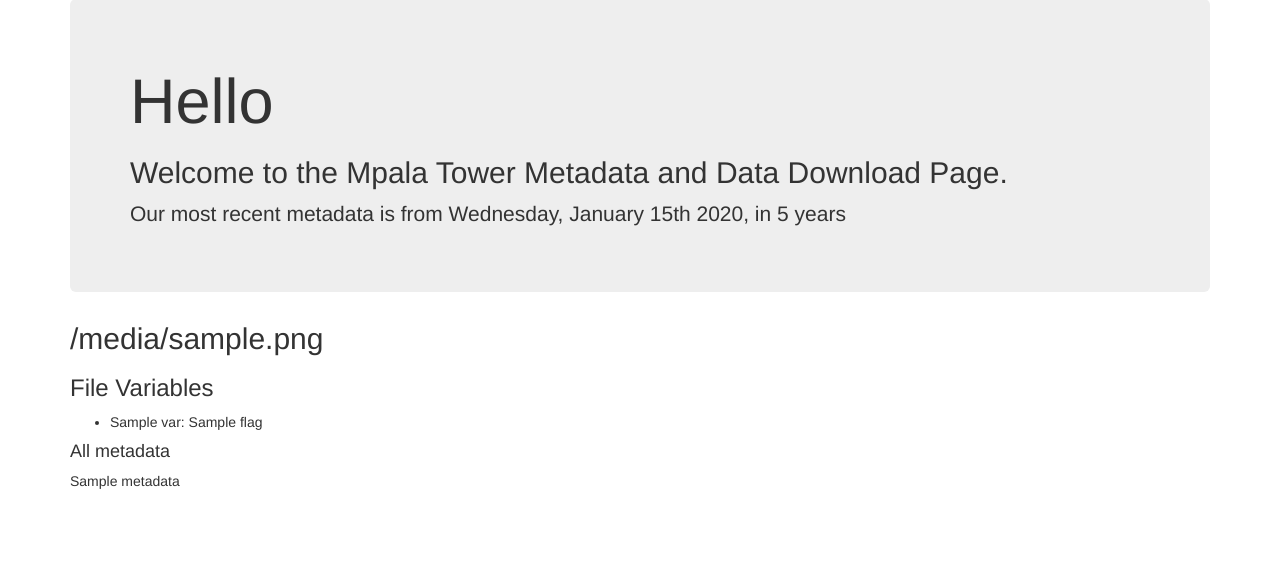
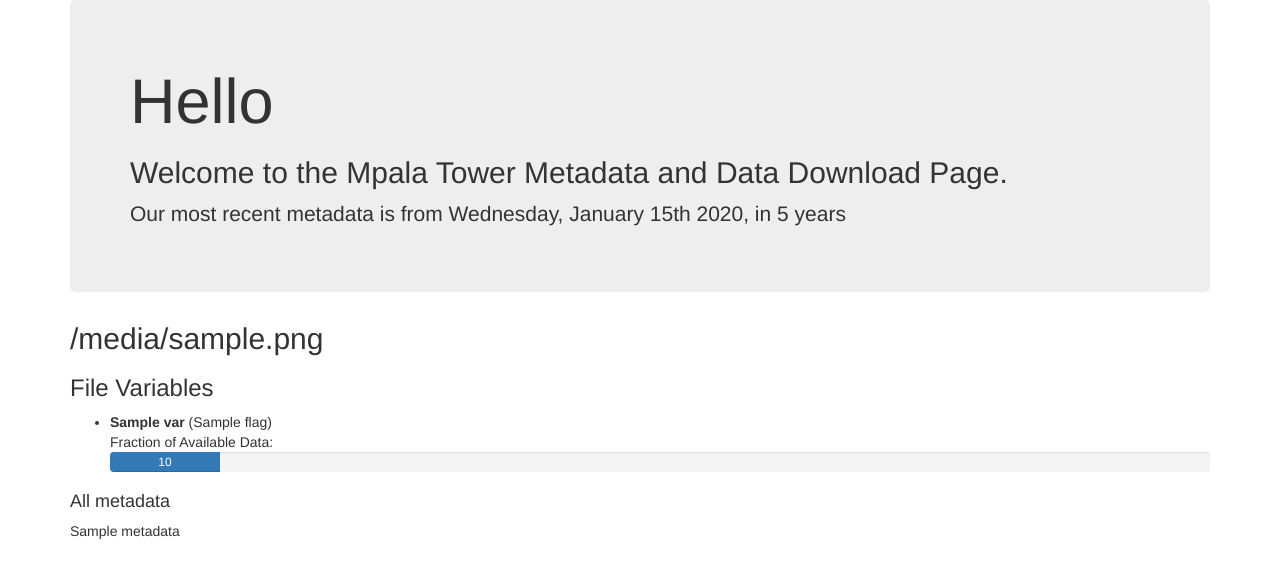
Before and after one commit to kcaylor/tower_metadata, a Flask app: page / in a window 1280 px wide. Shown: the part 73-651 px from the top of the page. Run offline with Flask 2, Linux system fonts and the light colour scheme; a database or web service that is not in the repository returns one stand-in record (values such as "Sample title"); parts of the project's set-up code (start-up, migrations or seed data) failed here and were passed over; some libraries are stand-ins or nearby versions.

Commit message:
variable availability as progress bars

```diff
--- a/templates/index.html
+++ b/templates/index.html
@@ -17,7 +17,19 @@
         <ul>
         {% for variable in file.variables %}
         <div class="variable">
-            <li> {{ variable.var }}: {{ variable.flag}} </li>
+            <li> <strong>{{ variable.var }}</strong>
+            {% if variable.flag is defined %}
+                ({{ variable.flag}})
+            {% endif %}
+            </li>
+            {% if variable.count is defined %}
+            {% set pct = ((variable.count|float/(60*60*24/file.frequency))*100)|int %}
+            <span>Fraction of Available Data:</span>
+            <div class="progress">
+                 <div class="progress-bar" role="progressbar" aria-valuenow="{{ pct }}" aria-valuemin="0" aria-valuemax="100" style="width: {{pct}}%">{{ pct }}
+                </div>
+            </div>
+            {% endif %}
         </div>
         {% endfor %}
         </ul>
```
